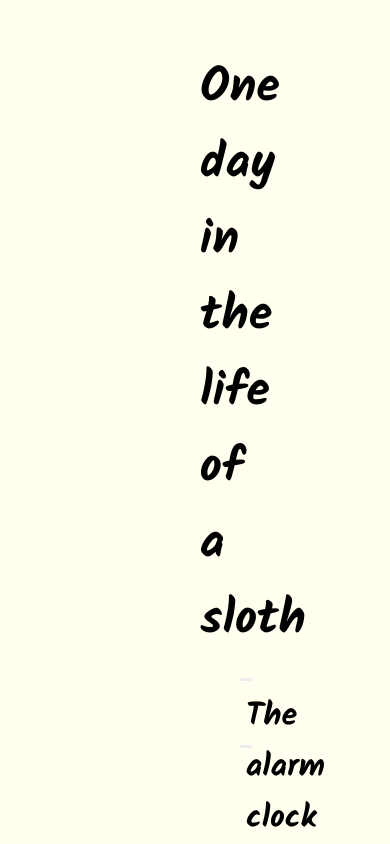
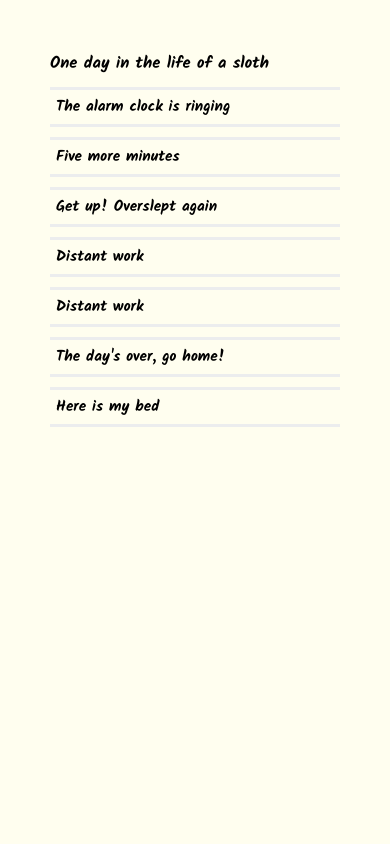
Before and after one commit to Lili-126/JavaScript-element, a plain HTML site: page CSS-Accordion/index.html in a window 390 px wide. Shown: the top 844 px of the page. Drawn offline with Linux system fonts and the light colour scheme.

Commit message:
feat: add mobile layout

```diff
--- a/CSS-Accordion/style.scss
+++ b/CSS-Accordion/style.scss
@@ -6,6 +6,7 @@
 ul,
 li {
     list-style: none;
+    padding-left: 0;
 }
 
 %text {
@@ -49,7 +50,6 @@ body {
     font-size: 3rem;
     color: #000;
     margin-top: 50px;
-    margin-left: 3%;
 }
 
 .list:hover {    // при наведении на любую область списка
@@ -71,7 +71,6 @@ body {
     .list-item__button {
         width: 100%;
         height: 70px;
-        padding-top: 10px;
         border-left: none;
         border-right: none;
         border-top: 3px solid #ecedee;
@@ -110,3 +109,79 @@ body {
     top: 6%;
     left: 39%;
 }
+
+@media screen and (max-width: 1025px) {
+
+    .wrapper {
+        margin: 0 130px;
+    }
+
+    .title {
+        font-size: 1.67rem;
+    }
+
+    .list-item {
+        margin-top: 15px;
+    }
+
+    .list:hover {
+        .list-item__button::after {
+            font-size: 1.3rem;
+        }
+    }
+
+    .list-item {
+
+        .list-item__button {
+            height: 55px;
+            font-size: 1.3rem;
+        }
+    }
+
+    .list-image__image {
+        width: 40%;
+    }
+
+    .list-image__text {
+        top: 8%;
+        font-size: 1.3rem;
+    }
+}
+
+@media screen and (max-width: 601px) {
+    .wrapper {
+        margin: 0 50px;
+    }
+
+    .title {
+        font-size: 1.03rem;
+    }
+
+    .list-item {
+        margin-top: 10px;
+    }
+
+    .list:hover {
+        .list-item__button::after {
+            font-size: 0.95rem;
+        }
+    }
+
+    .list-item {
+
+        .list-item__button {
+            height: 40px;
+            font-size: 0.95rem;
+        }
+    }
+
+    .list-image__image {
+        width: 70%;
+    }
+
+    .list-image__text {
+        top: 12%;
+        left: 21%;
+        font-size: 0.95rem;
+    }
+}
```
Also changed, not shown: CSS-Accordion/style.css, 1 other file.
